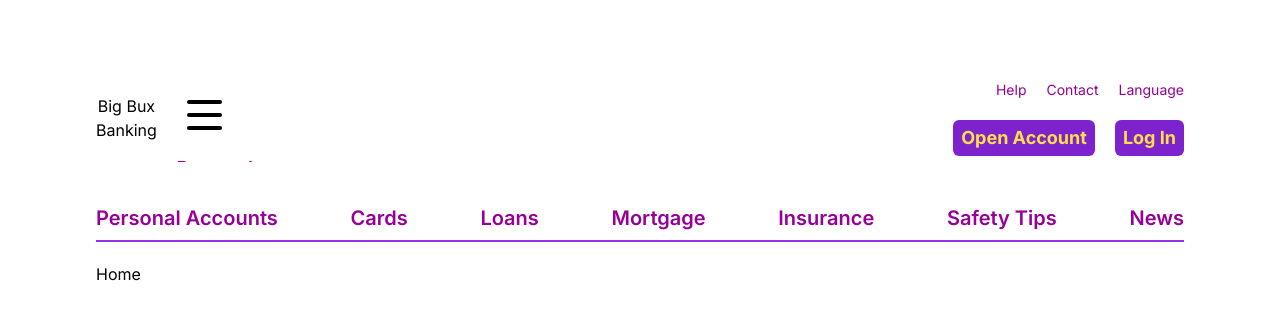
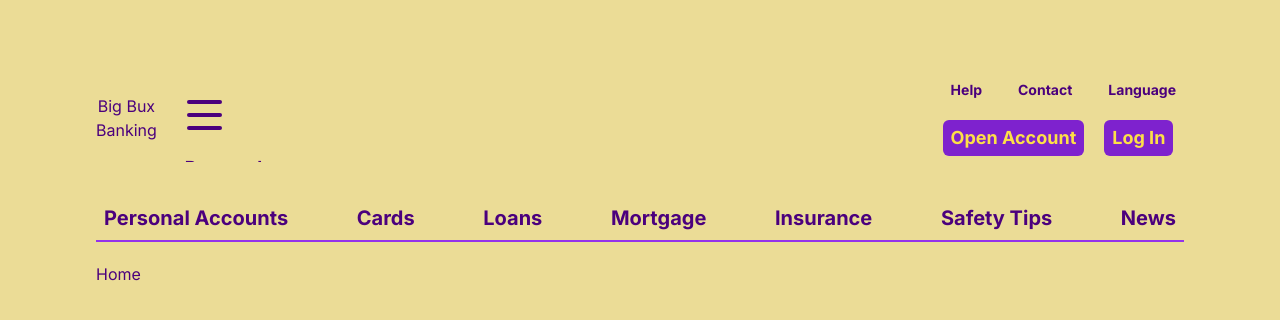
Before and after one commit to gizinski-jacek/banking-app, a Next.js app: page / in a window 1280 px wide. Shown: the top 320 px of the page. Built offline with nearby package versions, Linux system fonts and the light colour scheme.

Commit message:
Adding bit of default styling for anchors and buttons.
Adding variable colors for dark and light themes

```diff
--- a/app/globals.scss
+++ b/app/globals.scss
@@ -3,21 +3,19 @@
 @tailwind utilities;
 
 :root {
-	--bg-color: rgb(255, 255, 255);
-	--text-color: rgb(0, 0, 0);
-	--btn-text-color: rgb(150, 0, 150);
-	--btn-bg-color: rgb(255, 215, 0);
-	--text-shadow-color: rgb(150, 0, 150);
+	--bg-color: rgb(235, 220, 150);
+	--text-color: rgb(75, 0, 125);
+	--btn-bg-color: rgb(75, 0, 125);
+	--btn-text-color: rgb(0, 215, 200);
+	--shadow-color: rgb(255, 50, 100);
 }
 
-@media (prefers-color-scheme: dark) {
-	:root {
-		--bg-color: rgb(0, 0, 0);
-		--text-color: rgb(255, 255, 255);
-		--btn-text-color: rgb(255, 215, 0);
-		--btn-bg-color: rgb(150, 0, 150);
-		--text-shadow-color: rgb(255, 215, 0);
-	}
+[data-theme='dark'] {
+	--bg-color: rgb(75, 0, 125);
+	--text-color: rgb(235, 220, 150);
+	--btn-bg-color: rgb(235, 220, 150);
+	--btn-text-color: rgb(180, 50, 75);
+	--shadow-color: rgb(0, 215, 200);
 }
 
 body {
@@ -26,15 +24,35 @@ body {
 }
 
 a {
-	color: var(--btn-text-color);
-	background-color: var(--bg-color);
+	color: var(--btn-bg-color);
+	padding: 0.25rem 0.5rem;
+	font-weight: 700;
+	transition: all 0.15s ease-in-out;
 
 	&:hover {
-		filter: brightness(110%);
 	}
 
 	&:active {
-		filter: brightness(125%);
+		filter: brightness(110%) !important;
+		box-shadow: 0 0 4px var(--shadow-color);
+	}
+}
+
+button {
+	padding: 0.25rem 0.5rem;
+	font-weight: 700;
+	color: var(--btn-text-color);
+	background-color: var(--btn-bg-color) !important;
+	border: 2px solid var(--btn-text-color);
+	border-radius: 1rem;
+	white-space: nowrap;
+	transition: 0.15s ease-in-out;
+
+	&:hover {
+		box-shadow: 0 1px 1px 1px var(--shadow-color);
+	}
+
+	&.active {
 	}
 }
 
```
